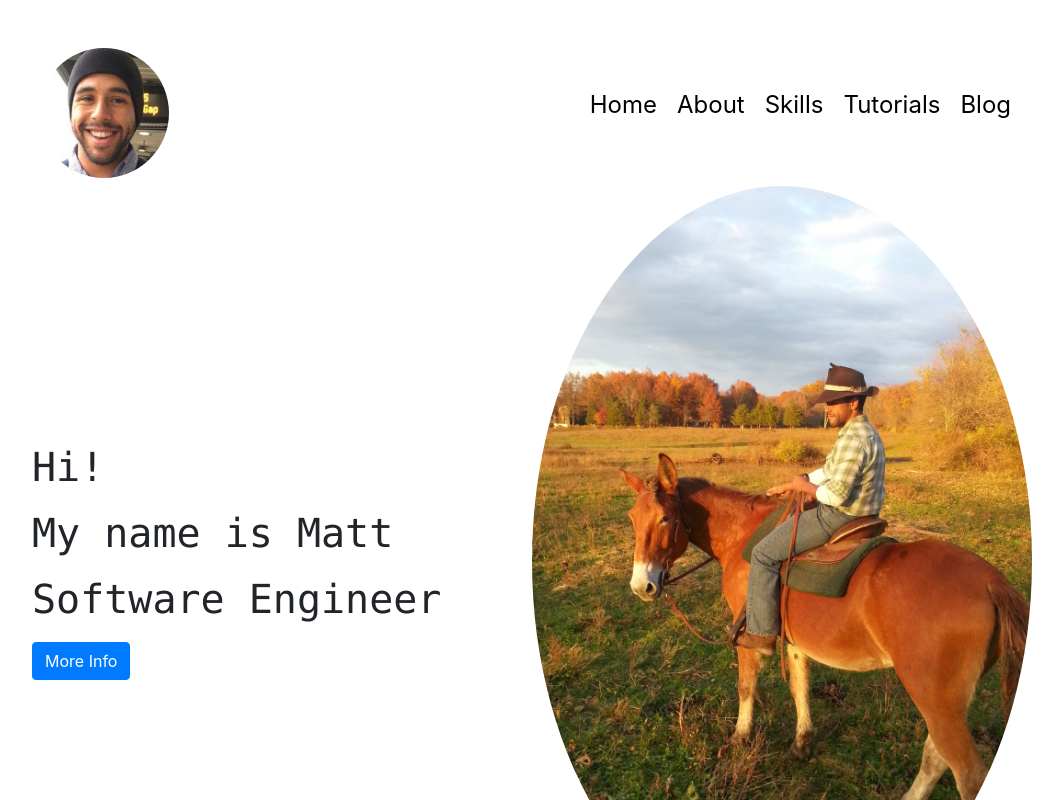
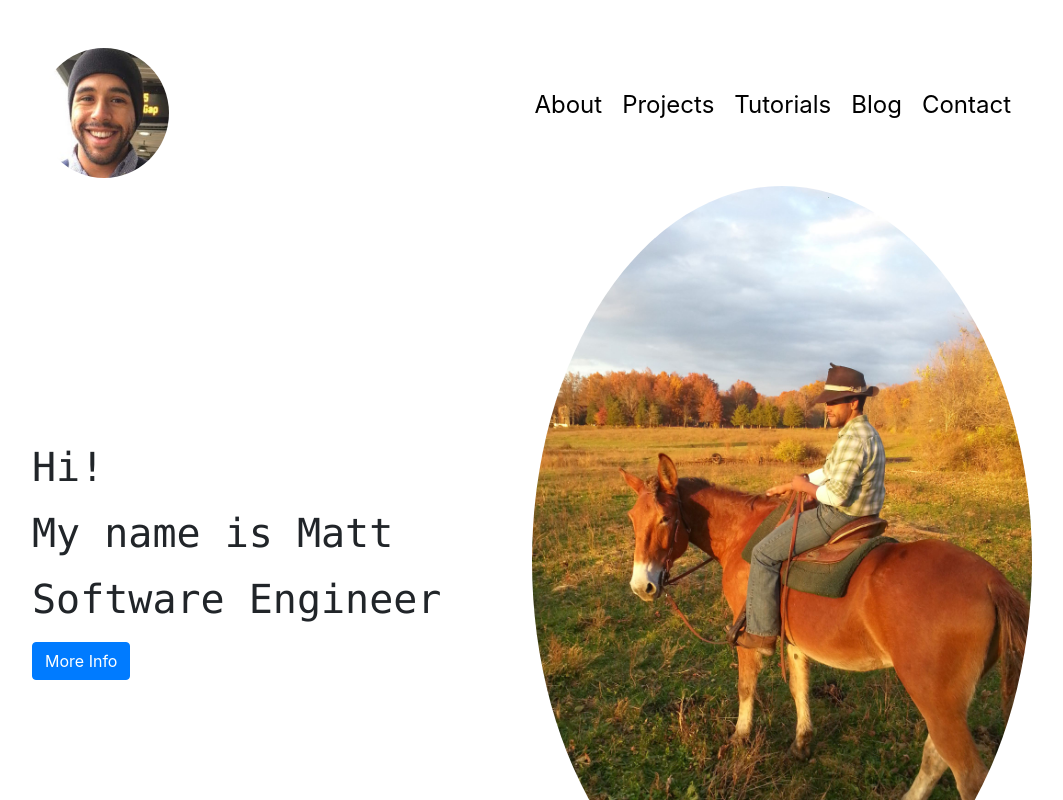
Before and after one commit to mmmoore1313/mattmoore.github.io, a React (Create React App) app: page / in a window 1280 px wide. Shown: the top 800 px of the page, without its empty margins (108-1171 px from the left). Built offline with nearby package versions, Linux system fonts and the light colour scheme.

Commit message:
Added a Projects field, Tutorials field, Blog field and Contact field

```diff
--- a/src/components/shared/NavBar/index.jsx
+++ b/src/components/shared/NavBar/index.jsx
@@ -51,13 +51,6 @@ const NavBar = () => {
           <ul style={{ left: open ? "0" : "-100vw" }}>
             <li>
               <Link
-                to='/'
-              >
-                Home
-              </Link>
-            </li>
-            <li>
-              <Link
                 to='/about'
               >
                 About
@@ -65,9 +58,9 @@ const NavBar = () => {
             </li>
             <li>
               <Link
-                to='/skills'
+                to='/projects'
               >
-                Skills
+                Projects
               </Link>
             </li>
             <li>
@@ -84,6 +77,13 @@ const NavBar = () => {
                 Blog
               </Link>
             </li>
+            <li>
+              <Link
+                to='/contact'
+              >
+                Contact
+              </Link>
+            </li>
           </ul>
         </div>
       </div>
```
